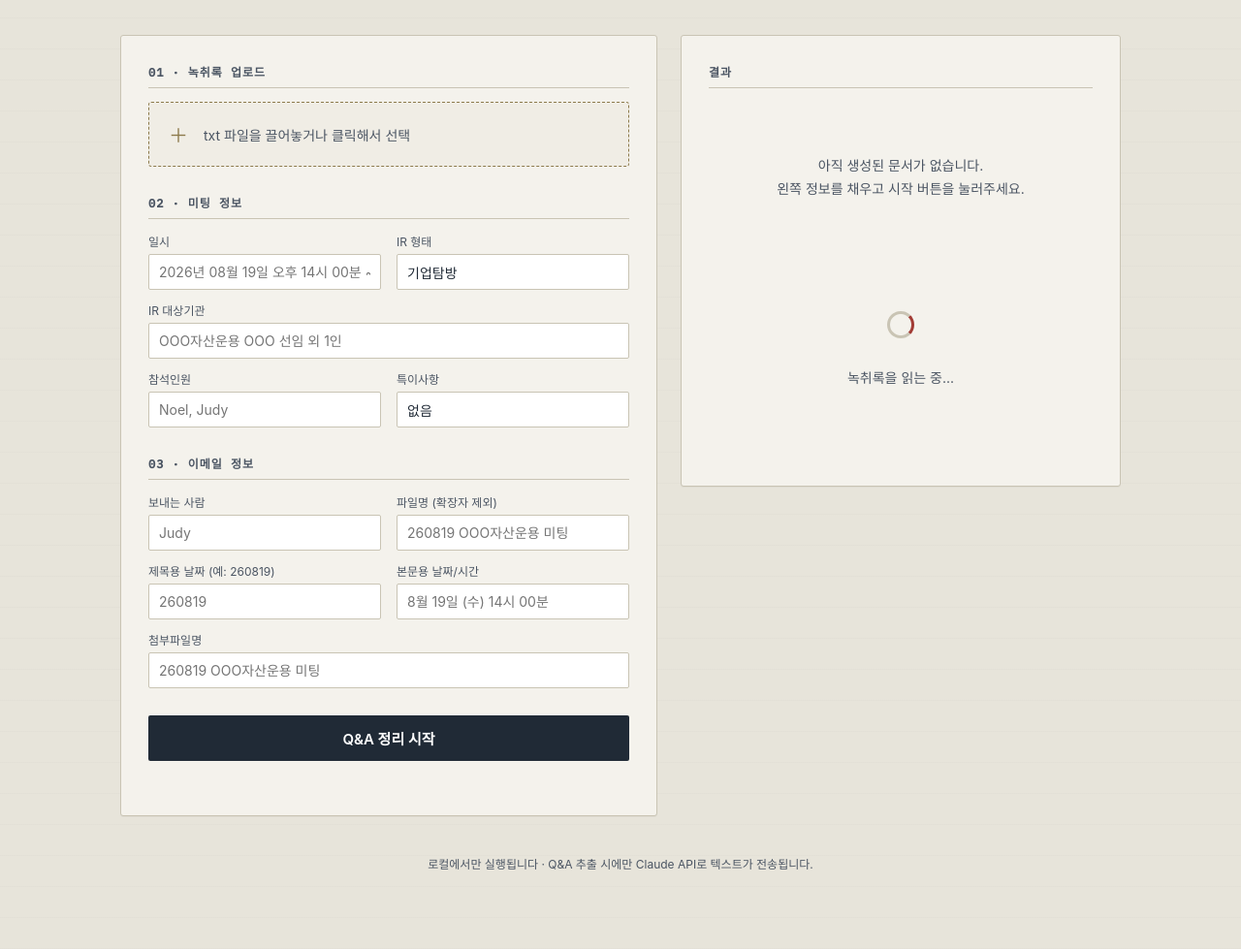
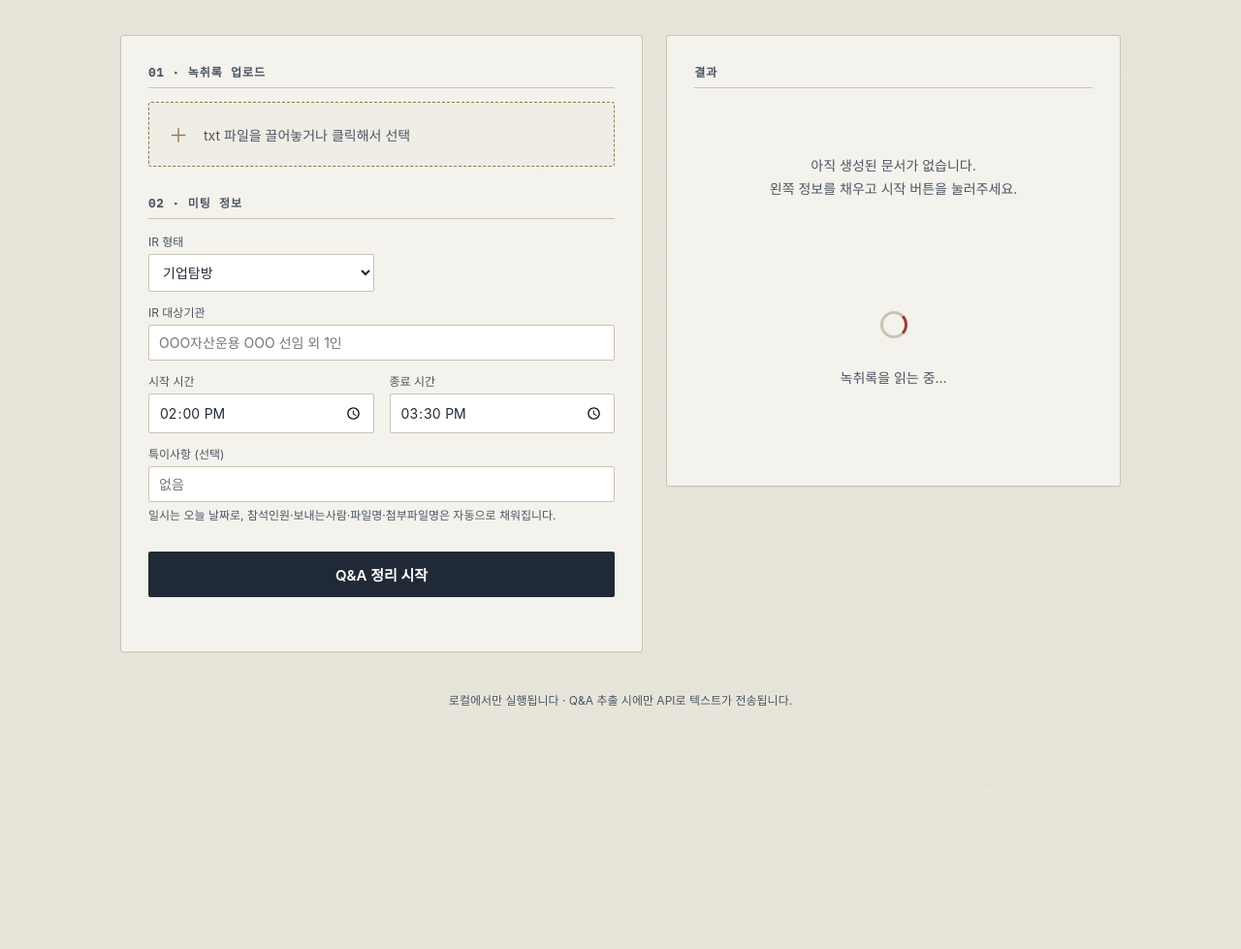
Before and after one commit to juyeon320/auto_ir_meeting_note, a Flask app: page / in a window 1280 px wide. Shown: the part 172-1151 px from the top of the page at 97% size. After the commit the page ends 900 px from the top, so only its background shows below. Run offline with Flask 3, Linux system fonts and the light colour scheme; some web fonts are replaced.

Commit message:
돈이 없어서 테스트 못함

```diff
--- a/ir_automation/core.py
+++ b/ir_automation/core.py
@@ -8,7 +8,7 @@ import json
 import re
 from pathlib import Path
 
-from anthropic import Anthropic
+from openai import OpenAI
 from docx import Document
 from docx.shared import Pt
 from docx.oxml.ns import qn
@@ -20,21 +20,28 @@ from prompts import (
     build_user_message,
 )
 
-MODEL = "claude-sonnet-4-5"  # 필요시 최신 모델 스트링으로 교체하세요
+MODEL = "gpt-5-mini"  # 필요시 원하는 모델로 교체하세요 (gpt-5, gpt-5-mini, gpt-5-nano 등)
 
 
 # ---------------------------------------------------------------------------
-# Claude 호출
+# OpenAI 호출
 # ---------------------------------------------------------------------------
 
-def call_claude(client, system_prompt, user_message, max_tokens=8000):
-    resp = client.messages.create(
+def call_openai(client, system_prompt, user_message, max_tokens=8000, force_json=False):
+    kwargs = {}
+    if force_json:
+        kwargs["response_format"] = {"type": "json_object"}
+
+    resp = client.chat.completions.create(
         model=MODEL,
-        max_tokens=max_tokens,
-        system=system_prompt,
-        messages=[{"role": "user", "content": user_message}],
+        max_completion_tokens=max_tokens,
+        messages=[
+            {"role": "system", "content": system_prompt},
+            {"role": "user", "content": user_message},
+        ],
+        **kwargs,
     )
-    return "".join(block.text for block in resp.content if block.type == "text")
+    return resp.choices[0].message.content
 
 
 def extract_json(text: str):
@@ -46,13 +53,15 @@ def extract_json(text: str):
 
 def extract_qa(client, transcript: str):
     user_msg = build_user_message(transcript)
-    raw = call_claude(client, QA_EXTRACTION_SYSTEM_PROMPT, user_msg)
-    return extract_json(raw)
+    raw = call_openai(client, QA_EXTRACTION_SYSTEM_PROMPT, user_msg, force_json=True)
+    data = extract_json(raw)
+    # 모델이 {"qa": [...]} 형태로 감싸서 줄 수도 있어 양쪽 다 처리
+    return data["qa"] if isinstance(data, dict) and "qa" in data else data
 
 
 def summarize_topics(client, qa_list):
     qa_text = "\n".join(f"Q: {item['q']}\nA: {item['a']}" for item in qa_list)
-    raw = call_claude(client, TOPIC_SUMMARY_SYSTEM_PROMPT, qa_text, max_tokens=1000)
+    raw = call_openai(client, TOPIC_SUMMARY_SYSTEM_PROMPT, qa_text, max_tokens=1000, force_json=True)
     return extract_json(raw)["bullets"]
 
 
--- a/ir_automation/process_meeting.py
+++ b/ir_automation/process_meeting.py
@@ -14,7 +14,7 @@ import argparse
 import json
 from pathlib import Path
 
-from anthropic import Anthropic
+from openai import OpenAI
 
 from core import run_pipeline, build_docx, build_email_draft, fill_email_main_content
 
@@ -32,7 +32,7 @@ def main():
     outdir = Path(args.outdir)
     outdir.mkdir(parents=True, exist_ok=True)
 
-    client = Anthropic()  # ANTHROPIC_API_KEY 환경변수 사용
+    client = OpenAI()  # OPENAI_API_KEY 환경변수 사용
 
     print("[1/3] Q&A 추출 중...")
     qa_list, topic_bullets = run_pipeline(client, transcript)
--- a/ir_automation/prompts.py
+++ b/ir_automation/prompts.py
@@ -32,12 +32,12 @@ QA_EXTRACTION_SYSTEM_PROMPT = """당신은 IR(투자자 대상) 미팅 녹취록
 8. 질문/답변 순서는 실제 대화가 진행된 시간 순서를 따른다.
 
 # 출력 형식
-다른 설명 없이 아래 JSON 배열 형식으로만 출력한다:
+다른 설명 없이 아래 JSON 형식으로만 출력한다 (최상위는 반드시 객체):
 
-[
+{"qa": [
   {"q": "질문 내용...", "a": "답변 내용..."},
   {"q": "질문 내용...", "a": "답변 내용..."}
-]
+]}
 """
 
 
--- a/ir_automation/requirements.txt
+++ b/ir_automation/requirements.txt
@@ -1,3 +1,3 @@
-anthropic>=0.40.0
+openai>=1.50.0
 python-docx>=1.1.0
 flask>=3.0.0
--- a/ir_automation/webapp/app.py
+++ b/ir_automation/webapp/app.py
@@ -19,7 +19,7 @@ from flask import Flask, jsonify, render_template, request, send_from_directory
 
 sys.path.insert(0, str(Path(__file__).resolve().parent.parent))  # core.py, prompts.py 참조용
 
-from anthropic import Anthropic
+from openai import OpenAI
 from core import run_pipeline, build_docx, build_email_draft, fill_email_main_content
 
 app = Flask(__name__)
@@ -68,7 +68,7 @@ def process():
     job_dir.mkdir(parents=True, exist_ok=True)
 
     try:
-        client = Anthropic()  # ANTHROPIC_API_KEY 환경변수 필요
+        client = OpenAI()  # OPENAI_API_KEY 환경변수 필요
         qa_list, topic_bullets = run_pipeline(client, transcript_text)
     except Exception as e:
         return jsonify({"error": f"Q&A 추출 중 오류가 발생했습니다: {e}"}), 500
--- a/ir_automation/webapp/static/app.js
+++ b/ir_automation/webapp/static/app.js
@@ -70,6 +70,61 @@ function stopLoadingMessages() {
   clearInterval(loadingInterval);
 }
 
+// ---- 자동 필드 계산 ----
+const WEEKDAY_KR = ["일", "월", "화", "수", "목", "금", "토"];
+
+function pad2(n) {
+  return String(n).padStart(2, "0");
+}
+
+function timeToKorean(hhmm) {
+  // "14:00" -> {ampm: "오후", hh: "14", mm: "00"}
+  const [h, m] = hhmm.split(":").map(Number);
+  const ampm = h < 12 ? "오전" : "오후";
+  return { ampm, hh: pad2(h), mm: pad2(m) };
+}
+
+function buildAutoFields() {
+  const now = new Date();
+  const yyyy = now.getFullYear();
+  const yy = String(yyyy).slice(2);
+  const mm = pad2(now.getMonth() + 1);
+  const dd = pad2(now.getDate());
+  const weekday = WEEKDAY_KR[now.getDay()];
+
+  const startRaw = document.getElementById("f_start_time").value || "14:00";
+  const endRaw = document.getElementById("f_end_time").value || "15:30";
+  const start = timeToKorean(startRaw);
+  const end = timeToKorean(endRaw);
+
+  const targetOrg = document.getElementById("f_target_org").value.trim();
+
+  // 1. 일시 (문서용, 전체 표기)
+  const datetime = `${yyyy}년 ${mm}월 ${dd}일 ${start.ampm} ${start.hh}시 ${start.mm}분 ~ ${end.hh}시 ${end.mm}분`;
+
+  // 2. 이메일 제목용 날짜 (예: 260819)
+  const email_date_short = `${yy}${mm}${dd}`;
+
+  // 3. 이메일 본문용 날짜/시간 (예: 8월 19일 (수) 14시 00분)
+  const email_date_long = `${now.getMonth() + 1}월 ${now.getDate()}일 (${weekday}) ${start.hh}시 ${start.mm}분`;
+
+  // 4. 파일명 / 첨부파일명 (예: 260819 OOO자산운용 미팅)
+  const file_base = `${email_date_short} ${targetOrg} 미팅`;
+
+  return {
+    datetime,
+    ir_type: document.getElementById("f_ir_type").value,
+    target_org: targetOrg,
+    attendees: "Noel, Judy",
+    notes: document.getElementById("f_notes").value.trim() || "없음",
+    sender_name: "Judy",
+    file_base,
+    email_date_short,
+    email_date_long,
+    attachment_base: file_base,
+  };
+}
+
 // ---- 제출 ----
 submitBtn.addEventListener("click", async () => {
   errorMsg.textContent = "";
@@ -79,26 +134,13 @@ submitBtn.addEventListener("click", async () => {
     return;
   }
 
-  const fields = {
-    datetime: document.getElementById("f_datetime").value.trim(),
-    ir_type: document.getElementById("f_ir_type").value.trim(),
-    target_org: document.getElementById("f_target_org").value.trim(),
-    attendees: document.getElementById("f_attendees").value.trim(),
-    notes: document.getElementById("f_notes").value.trim(),
-    sender_name: document.getElementById("f_sender_name").value.trim(),
-    file_base: document.getElementById("f_file_base").value.trim(),
-    email_date_short: document.getElementById("f_email_date_short").value.trim(),
-    email_date_long: document.getElementById("f_email_date_long").value.trim(),
-    attachment_base: document.getElementById("f_attachment_base").value.trim(),
-  };
+  const targetOrg = document.getElementById("f_target_org").value.trim();
+  if (!targetOrg) {
+    errorMsg.textContent = "IR 대상기관을 입력해주세요.";
+    return;
+  }
 
-  const required = ["datetime", "target_org", "attendees", "sender_name", "file_base", "email_date_short", "email_date_long", "attachment_base"];
-  for (const key of required) {
-    if (!fields[key]) {
-      errorMsg.textContent = "미팅 정보 / 이메일 정보를 모두 채워주세요.";
-      return;
-    }
-  }
+  const fields = buildAutoFields();
 
   const formData = new FormData();
   formData.append("transcript", selectedFile);
@@ -149,7 +191,6 @@ function renderResult(data) {
   downloadDocx.href = `/api/download/${data.job_id}/${encodeURIComponent(data.files.docx)}`;
   downloadEmail.href = `/api/download/${data.job_id}/${encodeURIComponent(data.files.email)}`;
 
-  // 도장 애니메이션
   requestAnimationFrame(() => {
     stamp.classList.add("is-stamped");
   });
--- a/ir_automation/webapp/static/style.css
+++ b/ir_automation/webapp/static/style.css
@@ -142,7 +142,8 @@ body {
   font-size: 12px;
   color: var(--ink-soft);
 }
-.field input {
+.field input,
+.field select {
   font-family: var(--font-body);
   font-size: 14px;
   color: var(--ink);
@@ -151,10 +152,18 @@ body {
   background: #fff;
   padding: 9px 10px;
 }
-.field input:focus {
+.field input:focus,
+.field select:focus {
   outline: none;
   border-color: var(--stamp-red);
   box-shadow: 0 0 0 3px rgba(162,59,52,0.12);
+}
+
+.auto-note {
+  font-size: 12px;
+  color: var(--ink-soft);
+  margin: 4px 0 0;
+  line-height: 1.6;
 }
 
 /* ---------- Button ---------- */
--- a/ir_automation/webapp/templates/index.html
+++ b/ir_automation/webapp/templates/index.html
@@ -35,51 +35,31 @@
 
       <div class="field-grid">
         <label class="field">
-          <span>일시</span>
-          <input type="text" id="f_datetime" placeholder="2026년 08월 19일 오후 14시 00분 ~ 15시 30분">
-        </label>
-        <label class="field">
           <span>IR 형태</span>
-          <input type="text" id="f_ir_type" placeholder="기업탐방" value="기업탐방">
+          <select id="f_ir_type">
+            <option value="기업탐방">기업탐방</option>
+            <option value="컨퍼런스콜">컨퍼런스콜</option>
+          </select>
         </label>
         <label class="field field--wide">
           <span>IR 대상기관</span>
           <input type="text" id="f_target_org" placeholder="OOO자산운용 OOO 선임 외 1인">
         </label>
         <label class="field">
-          <span>참석인원</span>
-          <input type="text" id="f_attendees" placeholder="Noel, Judy">
+          <span>시작 시간</span>
+          <input type="time" id="f_start_time" value="14:00">
         </label>
         <label class="field">
-          <span>특이사항</span>
-          <input type="text" id="f_notes" placeholder="없음" value="없음">
+          <span>종료 시간</span>
+          <input type="time" id="f_end_time" value="15:30">
+        </label>
+        <label class="field field--wide">
+          <span>특이사항 (선택)</span>
+          <input type="text" id="f_notes" placeholder="없음">
         </label>
       </div>
 
-      <h2 class="card__label">03 · 이메일 정보</h2>
-
-      <div class="field-grid">
-        <label class="field">
-          <span>보내는 사람</span>
-          <input type="text" id="f_sender_name" placeholder="Judy">
-        </label>
-        <label class="field">
-          <span>파일명 (확장자 제외)</span>
-          <input type="text" id="f_file_base" placeholder="260819 OOO자산운용 미팅">
-        </label>
-        <label class="field">
-          <span>제목용 날짜 (예: 260819)</span>
-          <input type="text" id="f_email_date_short" placeholder="260819">
-        </label>
-        <label class="field">
-          <span>본문용 날짜/시간</span>
-          <input type="text" id="f_email_date_long" placeholder="8월 19일 (수) 14시 00분">
-        </label>
-        <label class="field field--wide">
-          <span>첨부파일명</span>
-          <input type="text" id="f_attachment_base" placeholder="260819 OOO자산운용 미팅">
-        </label>
-      </div>
+      <p class="auto-note">일시는 오늘 날짜로, 참석인원·보내는사람·파일명·첨부파일명은 자동으로 채워집니다.</p>
 
       <button class="btn-primary" id="submitBtn">
         <span id="submitBtnText">Q&amp;A 정리 시작</span>
@@ -123,7 +103,7 @@
 
   </main>
 
-  <footer class="footer">로컬에서만 실행됩니다 · Q&amp;A 추출 시에만 Claude API로 텍스트가 전송됩니다.</footer>
+  <footer class="footer">로컬에서만 실행됩니다 · Q&amp;A 추출 시에만 API로 텍스트가 전송됩니다.</footer>
 
 </div>
 
```
Also changed, not shown: ir_automation/README.md.
